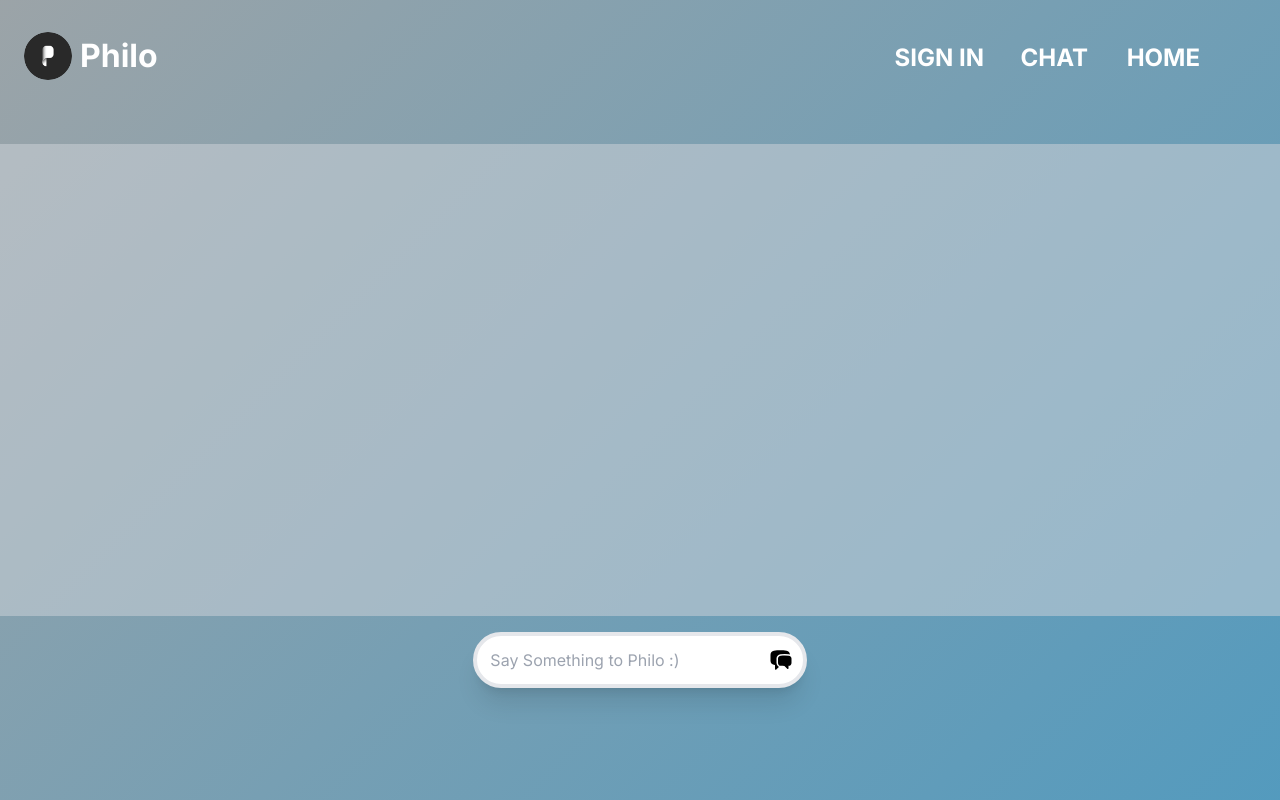
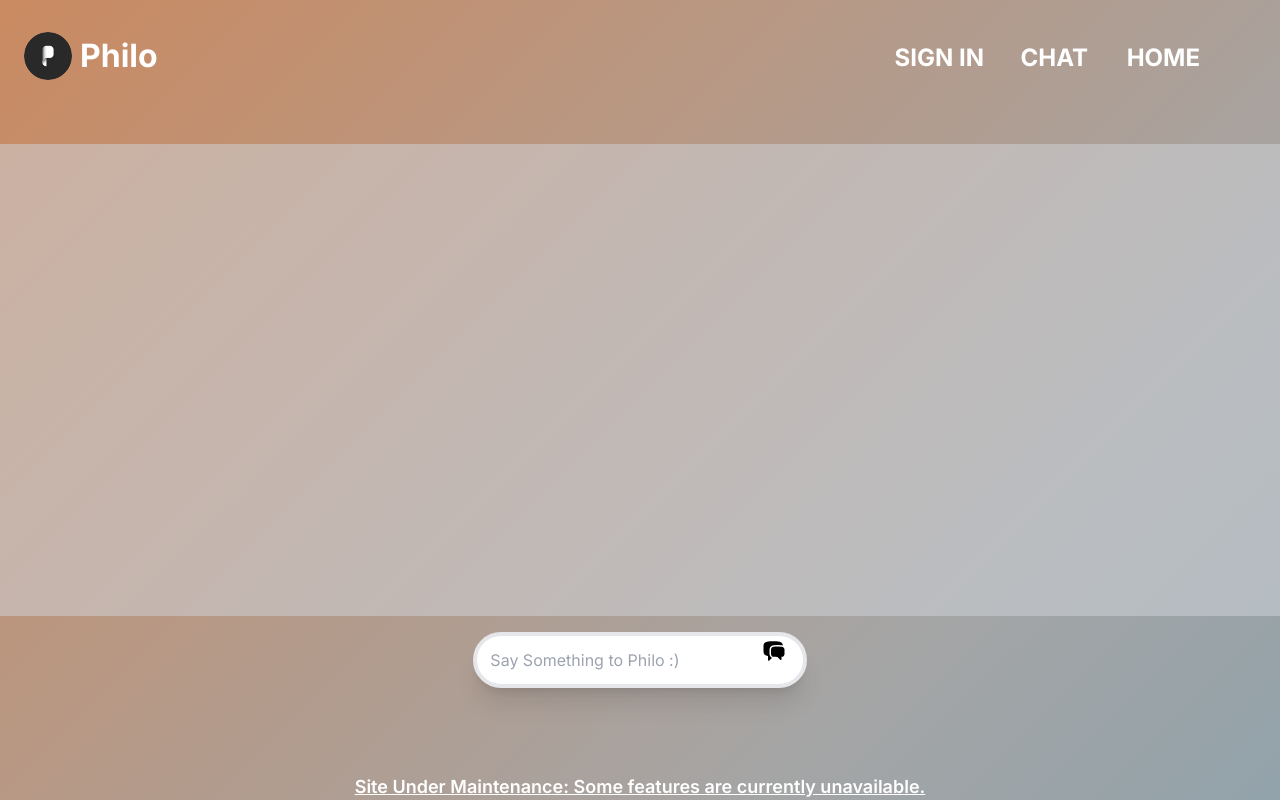
Before and after one commit to TNorsang/philo, a Next.js app: page /chat in a window 1280 px wide. Built offline with nearby package versions, Linux system fonts and the light colour scheme.

Commit message:
added under maintenance sign and event key enter for chat submission

```diff
--- a/app/chat/page.tsx
+++ b/app/chat/page.tsx
@@ -10,10 +10,15 @@ export default function Chat() {
   const { messages, input, handleInputChange, handleSubmit, isLoading, error } =
     useChat()
   useEffect(() => {
-    console.log(messages)
     if (ref.current === null) return
     ref.current.scrollTo(0, ref.current.scrollHeight)
   }, [messages])
+
+  const handleEnterKeyDown = (
+    event: React.KeyboardEvent<HTMLTextAreaElement>,
+  ) => {
+    if (event.key === 'Enter') handleSubmit(event)
+  }
 
   return (
     <section className="">
@@ -54,6 +59,7 @@ export default function Chat() {
             value={input}
             placeholder="Say Something to Philo :)"
             onChange={handleInputChange}
+            onKeyDown={handleEnterKeyDown}
             rows={2}
             style={{
               display: 'flex',
@@ -66,7 +72,7 @@ export default function Chat() {
           ></textarea>
           <Button
             children={{
-              className: 'relative top-[88px] left-[296px]',
+              className: 'relative top-[79px] left-[289px]',
               type: 'submit',
               disabled: isLoading,
             }}
--- a/app/layout.tsx
+++ b/app/layout.tsx
@@ -22,6 +22,11 @@ export default function RootLayout({
           <NavBar />
         </div>
         <div>{children}</div>
+        <div>
+          <h1 className="text-white text-[18px] font-semibold absolute w-full bottom-0 flex justify-center items-center underline">
+            Site Under Maintenance: Some features are currently unavailable.
+          </h1>
+        </div>
       </body>
     </html>
   )
--- a/app/page.tsx
+++ b/app/page.tsx
@@ -66,9 +66,7 @@ export default function Home() {
           </Link>
         </motion.div>
       </motion.div>
-      <h1 className="text-white text-[24px] font-semibold absolute w-full bottom-0 flex justify-center items-center underline">
-        Site Under Development
-      </h1>
+
       {/* <PhiloModel /> */}
     </main>
   )
```
